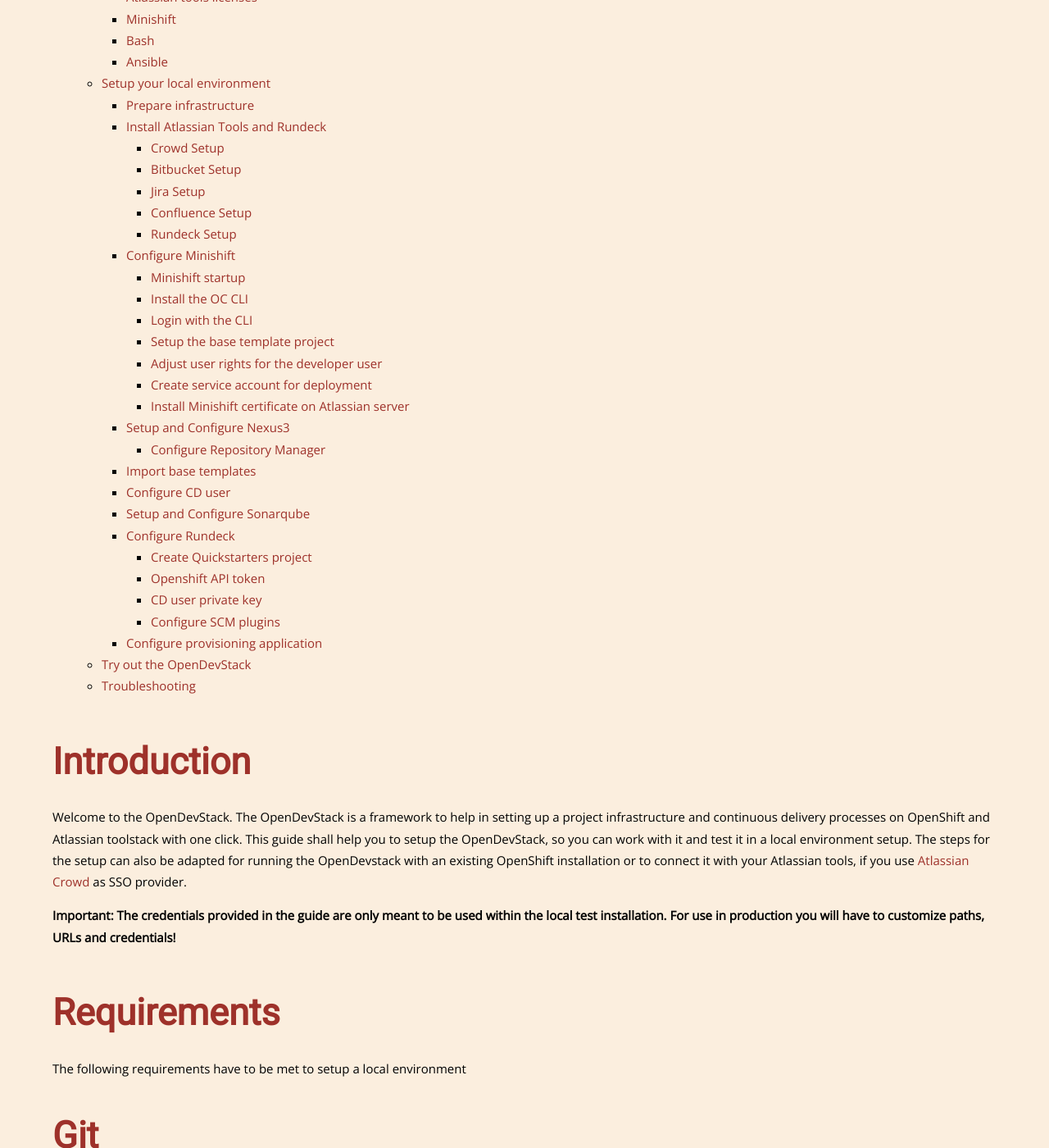
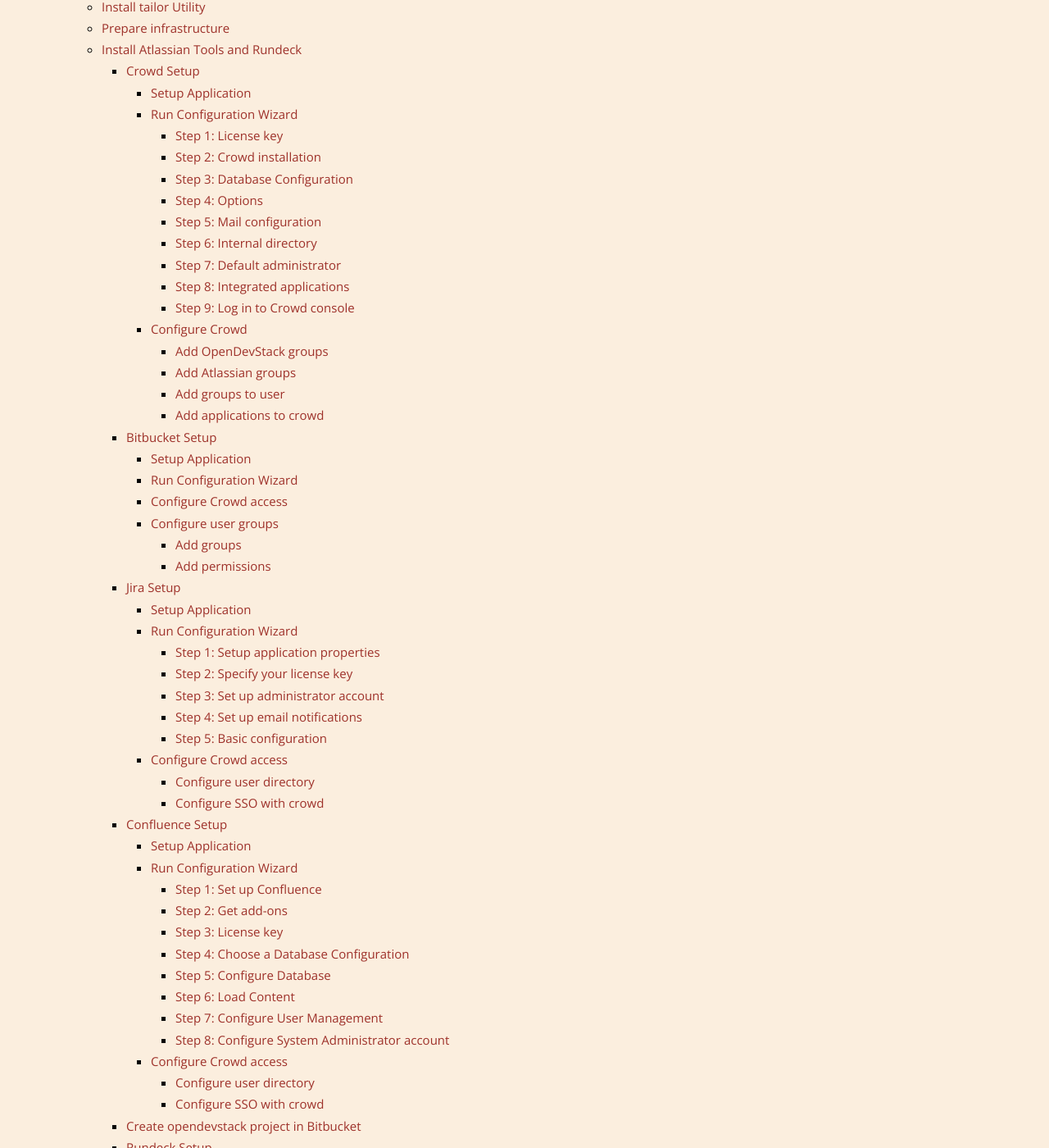
Before and after one commit to opendevstack/opendevstack.github.io, a Jekyll site: the page built from doc/getting-started.md, in a window 1280 px wide and 1400 px high, scrolled down 868 px. Shown: the whole window at 82% size. Built offline with Jekyll 4.4.1, drawn with Linux system fonts in a browser that asks for light colours; our own code applies the rules of GitHub Pages for plain Markdown files; some of the changed text lies outside the part shown.

```diff
--- a/doc/getting-started.md
+++ b/doc/getting-started.md
@@ -2,50 +2,101 @@
 layout: index
 ---
 
-# Getting started
-<!-- TOC depthFrom:1 depthTo:4 withLinks:1 updateOnSave:1 orderedList:0 -->
+- [Introduction](#introduction)
+- [Requirements](#requirements)
+	- [Git](#git)
+	- [Vagrant](#vagrant)
+	- [Virtualbox](#virtualbox)
+	- [Atlassian tools licenses](#atlassian-tools-licenses)
+	- [Minishift](#minishift)
+	- [Cygwin / Linux](#cygwin--linux)
+	- [Ansible](#ansible)
+- [Setup your local environment](#setup-your-local-environment)
+	- [Install tailor Utility](#install-tailor-utility)
+	- [Prepare infrastructure](#prepare-infrastructure)
+	- [Install Atlassian Tools and Rundeck](#install-atlassian-tools-and-rundeck)
+		- [Crowd Setup](#crowd-setup)
+			- [Setup Application](#setup-application)
+			- [Run Configuration Wizard](#run-configuration-wizard)
+				- [Step 1: License key](#step-1-license-key)
+				- [Step 2: Crowd installation](#step-2-crowd-installation)
+				- [Step 3: Database Configuration](#step-3-database-configuration)
+				- [Step 4: Options](#step-4-options)
+				- [Step 5: Mail configuration](#step-5-mail-configuration)
+				- [Step 6: Internal directory](#step-6-internal-directory)
+				- [Step 7: Default administrator](#step-7-default-administrator)
+				- [Step 8: Integrated applications](#step-8-integrated-applications)
+				- [Step 9: Log in to Crowd console](#step-9-log-in-to-crowd-console)
+			- [Configure Crowd](#configure-crowd)
+				- [Add OpenDevStack groups](#add-opendevstack-groups)
+				- [Add Atlassian groups](#add-atlassian-groups)
+				- [Add groups to user](#add-groups-to-user)
+				- [Add applications to crowd](#add-applications-to-crowd)
+		- [Bitbucket Setup](#bitbucket-setup)
+			- [Setup Application](#setup-application)
+			- [Run Configuration Wizard](#run-configuration-wizard)
+			- [Configure Crowd access](#configure-crowd-access)
+			- [Configure user groups](#configure-user-groups)
+				- [Add groups](#add-groups)
+				- [Add permissions](#add-permissions)
+		- [Jira Setup](#jira-setup)
+			- [Setup Application](#setup-application)
+			- [Run Configuration Wizard](#run-configuration-wizard)
+				- [Step 1: Setup application properties](#step-1-setup-application-properties)
+				- [Step 2: Specify your license key](#step-2-specify-your-license-key)
+				- [Step 3: Set up administrator account](#step-3-set-up-administrator-account)
+				- [Step 4: Set up email notifications](#step-4-set-up-email-notifications)
+				- [Step 5: Basic configuration](#step-5-basic-configuration)
+			- [Configure Crowd access](#configure-crowd-access)
+				- [Configure user directory](#configure-user-directory)
+				- [Configure SSO with crowd](#configure-sso-with-crowd)
+		- [Confluence Setup](#confluence-setup)
+			- [Setup Application](#setup-application)
+			- [Run Configuration Wizard](#run-configuration-wizard)
+				- [Step 1: Set up Confluence](#step-1-set-up-confluence)
+				- [Step 2: Get add-ons](#step-2-get-add-ons)
+				- [Step 3: License key](#step-3-license-key)
+				- [Step 4: Choose a Database Configuration](#step-4-choose-a-database-configuration)
+				- [Step 5: Configure Database](#step-5-configure-database)
+				- [Step 6: Load Content](#step-6-load-content)
+				- [Step 7: Configure User Management](#step-7-configure-user-management)
+				- [Step 8: Configure System Administrator account](#step-8-configure-system-administrator-account)
+			- [Configure Crowd access](#configure-crowd-access)
+				- [Configure user directory](#configure-user-directory)
+				- [Configure SSO with crowd](#configure-sso-with-crowd)
+		- [Create opendevstack project in Bitbucket](#create-opendevstack-project-in-bitbucket)
+		- [Rundeck Setup](#rundeck-setup)
+			- [Setup Application](#setup-application)
+	- [Configure Minishift](#configure-minishift)
+		- [Minishift startup](#minishift-startup)
+	- [Configure the path for the OC CLI](#configure-the-path-for-the-oc-cli)
+		- [Login with the CLI](#login-with-the-cli)
+		- [Setup the base template project](#setup-the-base-template-project)
+		- [Adjust user rights for the developer user](#adjust-user-rights-for-the-developer-user)
+		- [Create service account for deployment](#create-service-account-for-deployment)
+		- [Install Minishift certificate on Atlassian server](#install-minishift-certificate-on-atlassian-server)
+	- [Prepare environment settings](#prepare-environment-settings)
+	- [Setup and Configure Nexus3](#setup-and-configure-nexus3)
+		- [Configure Repository Manager](#configure-repository-manager)
+			- [Configure repositories](#configure-repositories)
+			- [Configure user and roles](#configure-user-and-roles)
+	- [Import base templates](#import-base-templates)
+	- [Prepare CD project for Jenkins](#prepare-cd-project-for-jenkins)
+		- [Prepare Jenkins slave docker images](#prepare-jenkins-slave-docker-images)
+	- [Configure CD user](#configure-cd-user)
+	- [Setup and configure Sonarqube](#setup-and-configure-sonarqube)
+	- [Prepare Docker Registry](#prepare-docker-registry)
+	- [Prepare Rundeck and required Dockerfiles](#prepare-rundeck-and-required-dockerfiles)
+		- [Create Quickstarters project](#create-quickstarters-project)
+		- [Openshift API token](#openshift-api-token)
+		- [CD user private key](#cd-user-private-key)
+		- [Configure SCM plugins](#configure-scm-plugins)
+			- [Setup Import plugin](#setup-import-plugin)
+			- [Setup Export plugin](#setup-export-plugin)
+			- [Update the job properties](#update-the-job-properties)
+	- [Configure provisioning application](#configure-provisioning-application)
+- [Try out the OpenDevStack](#try-out-the-opendevstack)
 
-- [Getting started](#getting-started)
-	- [Introduction](#introduction)
-	- [Requirements](#requirements)
-		- [Git](#git)
-		- [Vagrant](#vagrant)
-		- [Virtualbox](#virtualbox)
-		- [Atlassian tools licenses](#atlassian-tools-licenses)
-		- [Minishift](#minishift)
-		- [Bash](#bash)
-		- [Ansible](#ansible)
-	- [Setup your local environment](#setup-your-local-environment)
-		- [Prepare infrastructure](#prepare-infrastructure)
-		- [Install Atlassian Tools and Rundeck](#install-atlassian-tools-and-rundeck)
-			- [Crowd Setup](#crowd-setup)
-			- [Bitbucket Setup](#bitbucket-setup)
-			- [Jira Setup](#jira-setup)
-			- [Confluence Setup](#confluence-setup)
-			- [Rundeck Setup](#rundeck-setup)
-		- [Configure Minishift](#configure-minishift)
-			- [Minishift startup](#minishift-startup)
-			- [Install the OC CLI](#install-the-oc-cli)
-			- [Login with the CLI](#login-with-the-cli)
-			- [Setup the base template project](#setup-the-base-template-project)
-			- [Adjust user rights for the developer user](#adjust-user-rights-for-the-developer-user)
-			- [Create service account for deployment](#create-service-account-for-deployment)
-			- [Install Minishift certificate on Atlassian server](#install-minishift-certificate-on-atlassian-server)
-		- [Setup and Configure Nexus3](#setup-and-configure-nexus3)
-			- [Configure Repository Manager](#configure-repository-manager)
-		- [Import base templates](#import-base-templates)
-		- [Configure CD user](#configure-cd-user)
-		- [Setup and Configure Sonarqube](#setup-and-configure-sonarqube)
-		- [Configure Rundeck](#configure-rundeck)
-			- [Create Quickstarters project](#create-quickstarters-project)
-			- [Openshift API token](#openshift-api-token)
-			- [CD user private key](#cd-user-private-key)
-			- [Configure SCM plugins](#configure-scm-plugins)
-		- [Configure provisioning application](#configure-provisioning-application)
-	- [Try out the OpenDevStack](#try-out-the-opendevstack)
-	- [Troubleshooting](troubleshooting.md)
-
-<!-- /TOC -->
 
 ## Introduction
 Welcome to the OpenDevStack. The OpenDevStack is a framework to help in setting up a project infrastructure and continuous delivery processes on OpenShift and Atlassian toolstack with one click. This guide shall help you to setup the OpenDevStack, so you can work with it and test it in a local environment setup. The steps for the setup can also be adapted for running the OpenDevstack with an existing OpenShift installation or to connect it with your Atlassian tools, if you use [Atlassian Crowd](https://www.atlassian.com/software/crowd "Atlassian Crowd") as SSO provider.
@@ -853,9 +904,10 @@
 #### Configure SCM plugins
 
 Within the ods-project-quickstarters create a new branch called `rundeck-changes` - and let it inherit from production
-
+<!--
 TODO: verify the branch source is correct!
 END_TODO
+-->
 
 Open the configuration and go to the **SCM** section. This section is available as soon as you are in the project configuration for the `Quickstarters` project.
 
```
Also changed, not shown: other parts of doc/getting-started.md (+1 -1 lines), doc/troubleshooting.md (+4 -0 lines), index.html (+5 -3 lines), 1 other file.
